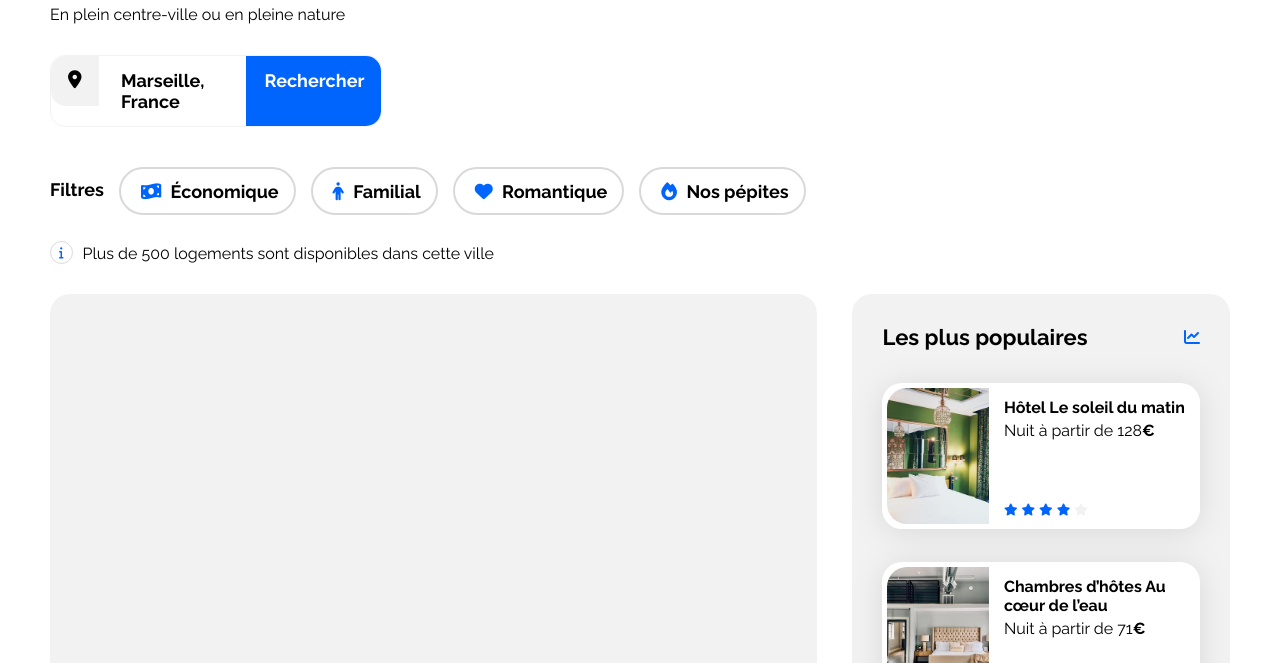
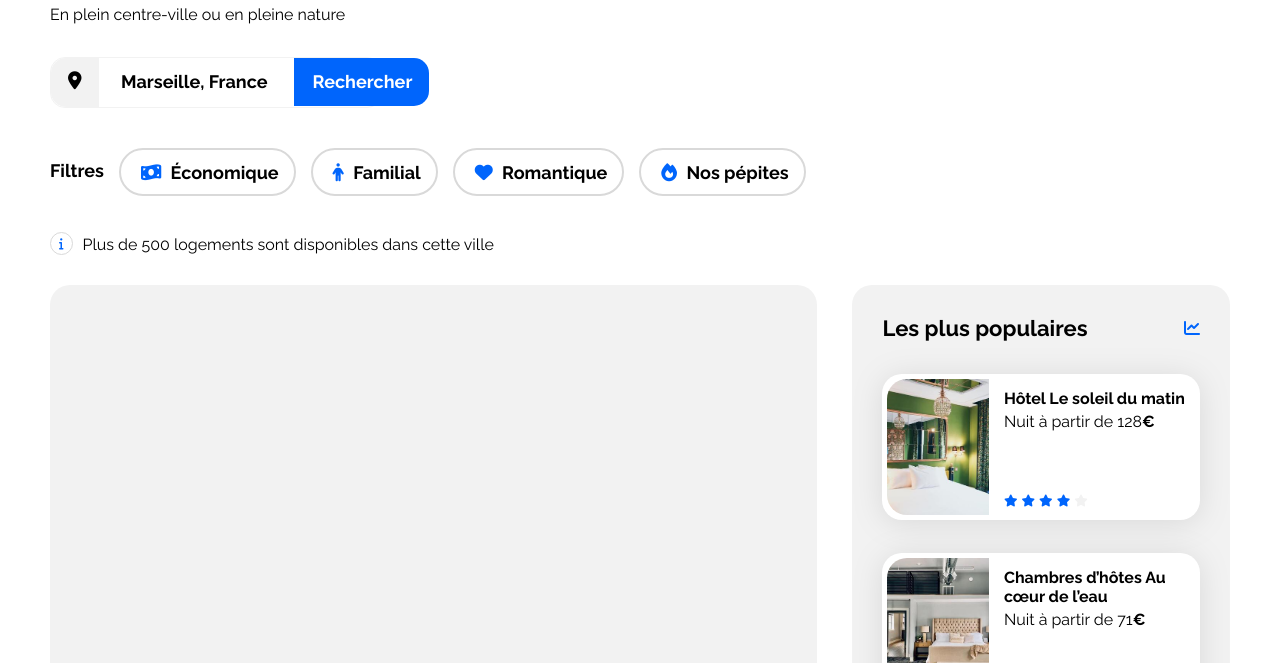
Before and after one commit to enold9/openclassrooms-Booki, a plain HTML site: page index.html in a window 1280 px wide. Shown: the part 137-800 px from the top of the page. Drawn offline with Linux system fonts and the light colour scheme.

Commit message:
ajout du formulaire de recherche

```diff
--- a/index.html
+++ b/index.html
@@ -27,13 +27,13 @@
             <p>En plein centre-ville ou en pleine nature</p>
             <ul style="list-style-type:none;" class="formulaire">
                 <li><i class="fa-solid fa-location-dot" style="color: black;"></i></li>
-                <li class="ville">Marseille, France</li>
-                <li class="recherche">Rechercher</li>
+                <li><input type="text" value="Marseille, France" placeholder="Où allez-vous ?" class="ville"></li>
+                <li><input type="submit" value="Rechercher" class="recherche"></li>       <!-- <i class="fa-solid fa-magnifying-glass"></i> pour le mobile -->
             </ul>
             <div class="filtres">
                 <H2>Filtres</H2>
                 <ul style="list-style-type:none;">
-                    <li><i class="fa-solid fa-money-bill-wave"></i> Économique</li>
+                    <li><i class="fas fa-money-bill-wave icon-filter" style="color: rgb(0, 101, 252)"></i> Économique</li>
                     <li><i class="fa-solid fa-person"></i> Familial</li>
                     <li><i class="fa-solid fa-heart"></i> Romantique</li>
                     <li><i class="fa-solid fa-fire"></i> Nos pépites</li>
--- a/style.css
+++ b/style.css
@@ -108,7 +108,7 @@ header {
     display: flex;
     flex-direction: row;
     justify-content: left;
-    margin-top: 31px;
+    margin-top: 33px;
     width: 28%;
     border-radius: 15px;
     padding-inline-start: 0;
@@ -118,7 +118,7 @@ header {
 }
 
 .formulaire i {
-    padding: 14px 17px;
+    padding: 13px 17px;
     background-color: #F2F2F2;
     border-top-left-radius: 15px;
     border-bottom-left-radius: 15px;
@@ -126,15 +126,30 @@ header {
 }
 
 .ville {
-    padding: 14px 22.5px;
+    padding: 13px 22.5px;
+    border-width: 0;
+    font-weight: bold;
+    font-size: 18px;
+    width: 150px;
+}
+
+input:focus {
+    outline: none;
 }
 
 .recherche {
-    padding: 14px 17px 14px 19px;
+    padding: 13px 17px 14px 19px;
     background-color: #0065FC;
     color: white;
     border-top-right-radius: 15px;
     border-bottom-right-radius: 15px;
+    font-weight: bold;
+    font-size: 18px;
+    border-width: 0;
+}
+
+.recherche:hover {
+    background-color: #003bfc;
 }
 
 .filtres {
@@ -178,7 +193,8 @@ header h1, p {
     padding: 10px 8px;
     margin-right: 10px;
     border: solid, #d9d9d9, 1px;
-    border-radius: 100px;
+    border-radius: 50px;
+    margin-top: 10px;
 }
 
 /****** Hebergements And Populaires ***********/
```
